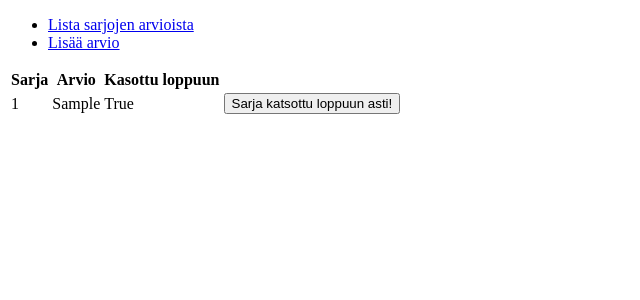
After one commit to elmanevala/Sarjatietokanta, a Flask app: page /arviot/ in a window 1280 px wide. The commit adds this page. Shown: the top 300 px of the page, without its empty margins (0-640 px from the left). Run offline with Flask 2, Linux system fonts and the light colour scheme; tables that the repository leaves empty hold one stand-in row (values such as "Sample post").

Commit message:
Lisäys- ja listausominaisuudet. Bugi sarja_id:n lisäämisessä

```diff
--- /dev/null
+++ b/application/arviot/views.py
@@ -0,0 +1,33 @@
+from flask import render_template, request, redirect, url_for
+
+from application import app, db
+from application.arviot.models import Arvio
+
+@app.route("/arviot/", methods=["GET"])
+def arviot_lista():
+    return render_template("arviot/lista.html", arviot = Arvio.query.all())
+
+@app.route("/arviot/uusi/")
+def arviot_kaavio():
+    return render_template("arviot/uusi.html")
+
+
+@app.route("/arviot/<arvio_id>/", methods=["POST"])
+def arvio_katsottu(arvio_id):
+
+    a = Arvio.query.get(arvio_id)
+    a.katsottu = True
+    db.session().commit()
+
+    return redirect(url_for("arviot_lista"))
+
+
+
+@app.route("/arviot/", methods=["POST"])
+def arviot_luo():
+    a = Arvio(request.form.get("arvio"))
+
+    db.session().add(a)
+    db.session().commit()
+
+    return redirect(url_for("arviot_lista"))
--- /dev/null
+++ b/application/templates/arviot/lista.html
@@ -0,0 +1,24 @@
+{% extends "layout.html" %}
+
+{% block body %}
+<table>
+  <tr>
+    <th>Sarja</th>
+    <th>Arvio</th>
+    <th>Kasottu loppuun</th>
+    <th></th>
+  </tr>
+  {% for arvio in arviot %}
+  <tr>
+    <td>{{ arvio.sarja_id }}</td>
+    <td>{{ arvio.arvio }}</td>
+    <td>{{ arvio.katsottu }}</td>
+    <td>
+      <form method="POST" action="{{ url_for('arvio_katsottu', arvio_id=arvio.id) }}">
+	<input type="submit" value="Sarja katsottu loppuun asti!"/>
+      </form>
+    </td>
+  </tr>
+  {% endfor %}
+</table>
+{% endblock %}
--- a/application/templates/layout.html
+++ b/application/templates/layout.html
@@ -2,10 +2,14 @@
 <html>
   <head>
     <meta charset="utf-8">
-    <title>TodoApp</title>
+    <title>SarjaApp</title>
   </head>
 
   <body>
+    <ul>
+      <li><a href="{{ url_for('arviot_lista') }}">Lista sarjojen arvioista</a></li>
+      <li><a href="{{ url_for('arviot_kaavio') }}">Lisää arvio</a></li>
+    </ul>
     {% block body %}
       <p>
         Content.
```
Also changed, not shown: application/__init__.py (+11 -0 lines), application/arviot/models.py (added, +17 -0 lines), application/templates/arviot/uusi.html (added, +9 -0 lines), application/arviot/__init__.py (added), 1 other file.
